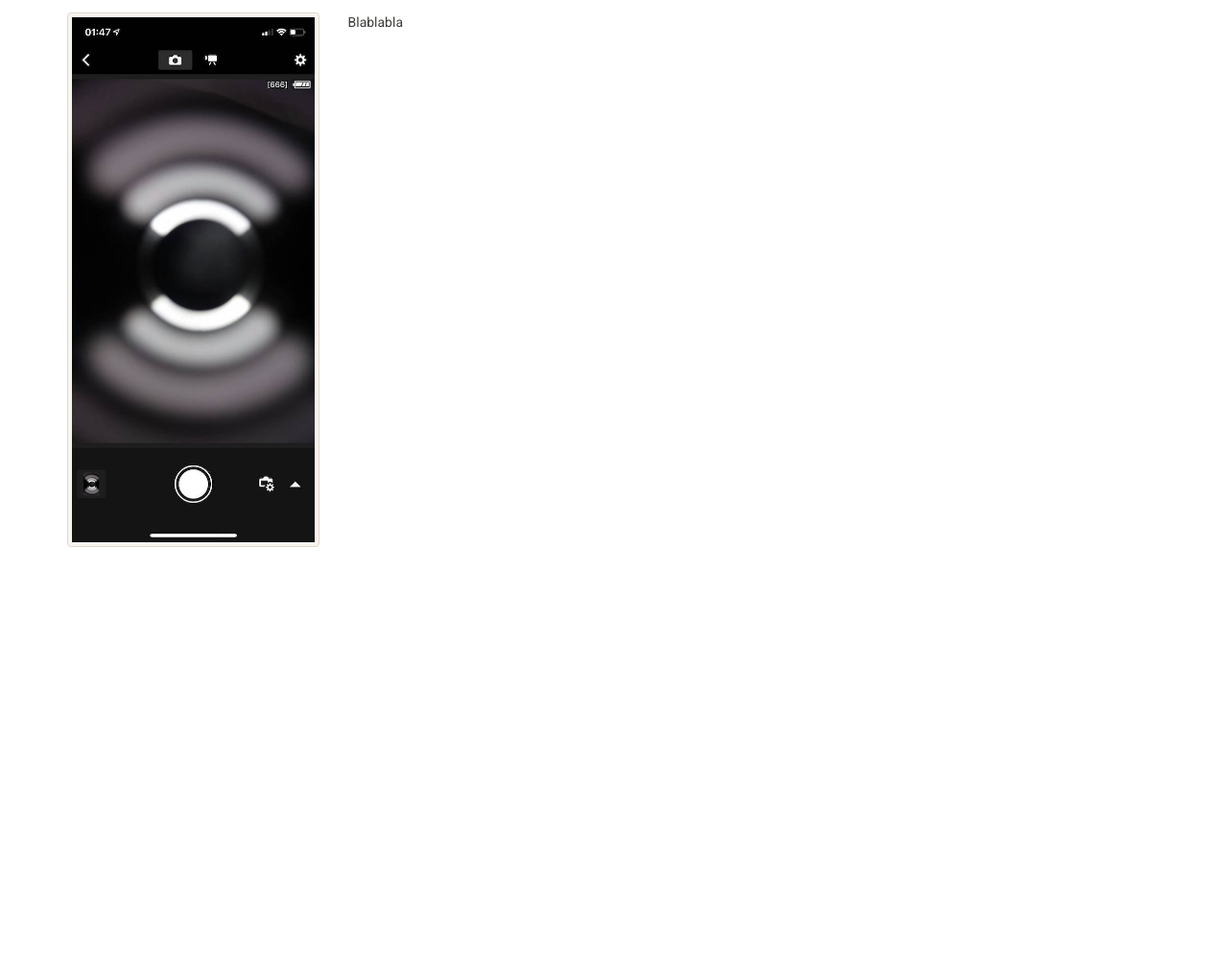
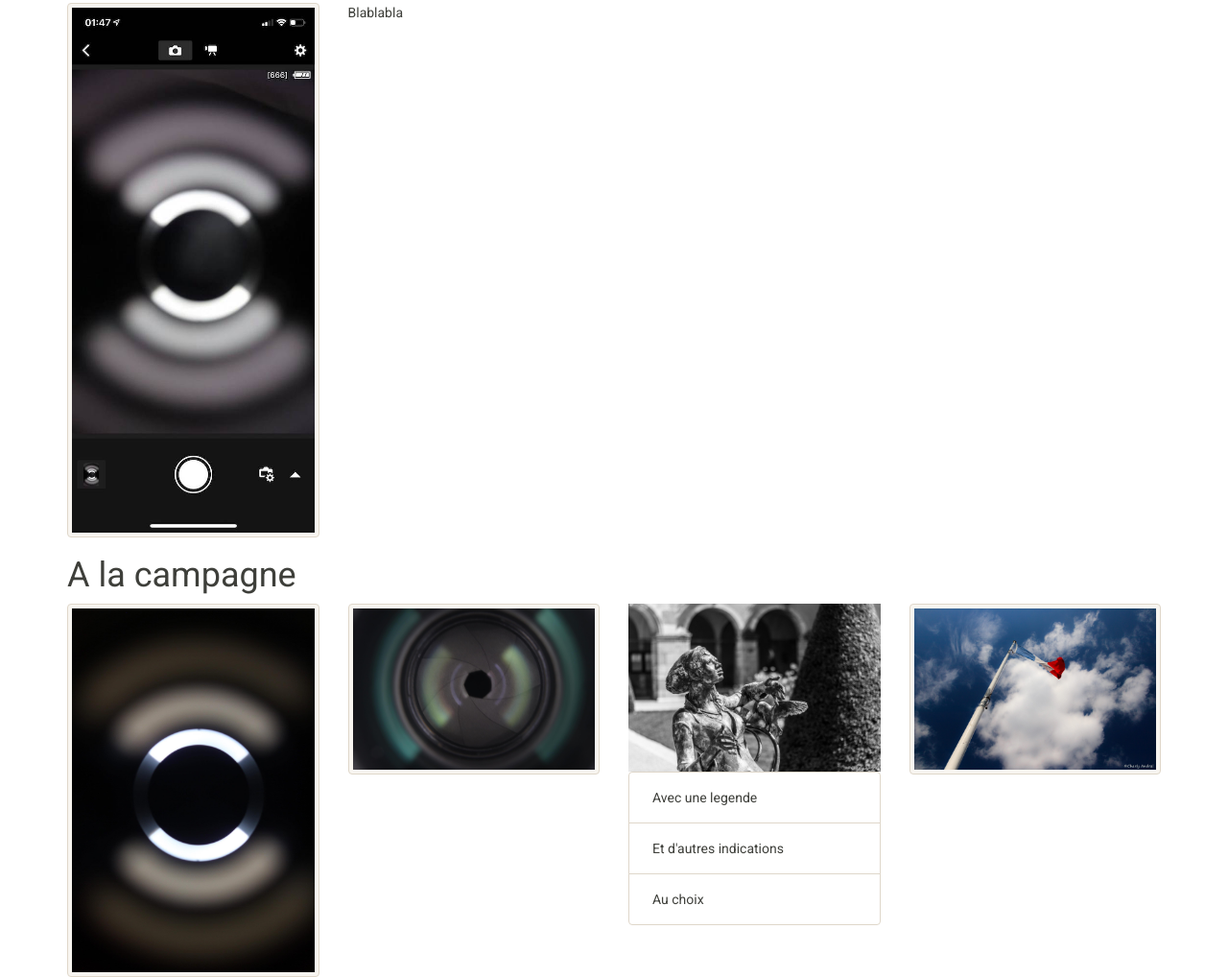
Before and after one commit to leochely/photoCharly, a plain HTML site: page index.html in a window 1280 px wide. Shown: the part 151-1169 px from the top of the page at 96% size. Before the commit the page ends 800 px from the top, so only its background shows below. Drawn offline with nearby package versions, Linux system fonts and the light colour scheme.

Commit message:
Categories preview

```diff
--- a/index.html
+++ b/index.html
@@ -51,11 +51,7 @@
 	</nav>
 
 	<div class="container">
-		<div class="row" id="title">
-      <div class="col-md-12">
-        <h1> Ma vie, mon oeuvre</h1>
-      </div>
-		</div>
+		<h1> Ma vie, mon oeuvre</h1>
 		<div class="row">
 			<div class="col-md-3">
 				<img class="img-responsive img-thumbnail" src="images/photo1.jpg" alt="test"></img>
@@ -65,6 +61,30 @@
 			</div>
 		</div>
 	</div>
+	<div class="container">
+		<h1>A la campagne</h1>
+		<div class="row">
+			<div class="col-md-3">
+				<img class="img-responsive img-thumbnail" src="images/photo3.jpg" alt="test"></img>
+			</div>
+			<div class="col-md-3">
+				<img class="img-responsive img-thumbnail" src="images/photo2.jpg" alt="test"></img>
+			</div>
+			<div class="col-md-3">
+				<div class="card">
+					<img class="img-responsive card-img-top" src="images/photo4.jpg" alt="Card image cap">
+					<ul class="list-group list-group-flush">
+						<li class="list-group-item">Avec une legende</li>
+						<li class="list-group-item">Et d'autres indications</li>
+						<li class="list-group-item">Au choix</li>
+					</ul>
+				</div>
+			</div>
+			<div class="col-md-3">
+				<img class="img-responsive img-thumbnail" src="images/photo5.jpg" alt="test"></img>
+			</div>
+		</div>
+	</div>
 
 </body>
 </html>
```
